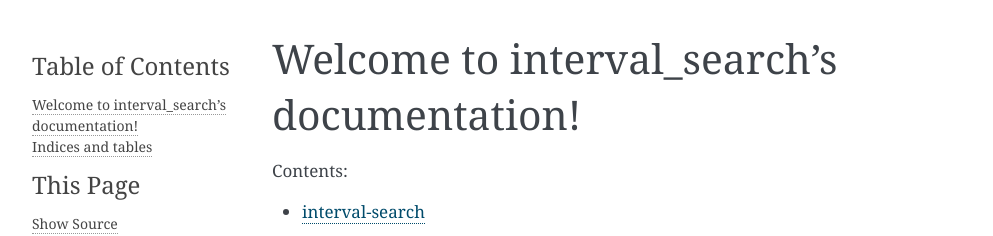
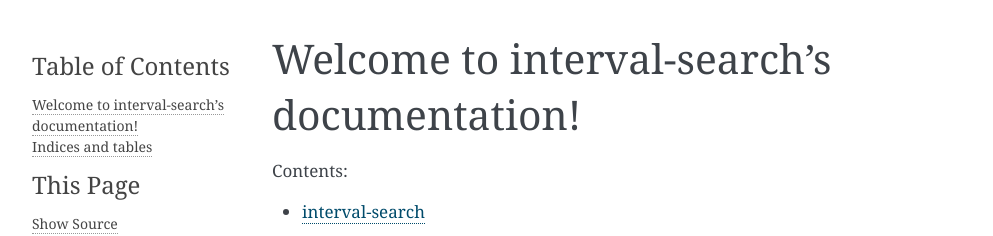
Before and after one commit to mmore500/interval-search, a Sphinx documentation site: the page built from docs/index.rst, in a window 1280 px wide. Shown: the top 236 px of the page, without its empty margins (148-1141 px from the left). Built offline with Sphinx 7.4.7, drawn with Linux system fonts in a browser that asks for light colours; pages that are not in the unit, such as notebooks, are missing from menus.

Commit message:
Fix rst syntax

```diff
--- a/README.rst
+++ b/README.rst
@@ -1,6 +1,6 @@
-============
+===============
 interval-search
-============
+===============
 
 
 .. image:: https://img.shields.io/pypi/v/interval-search.svg
--- a/docs/index.rst
+++ b/docs/index.rst
@@ -1,5 +1,5 @@
-Welcome to interval_search's documentation!
-======================================
+Welcome to interval-search's documentation!
+===========================================
 
 .. toctree::
    :maxdepth: 2
```
